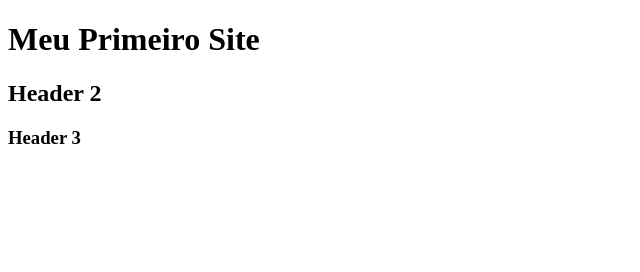
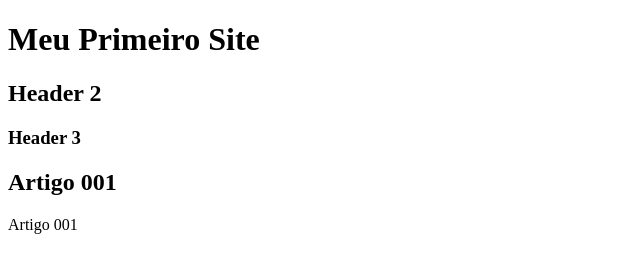
Before and after one commit to agathagio/git-github, a plain HTML site: page website/index.html in a window 1280 px wide. Shown: the whole page, without its empty margins (0-640 px from the left). Drawn offline with Linux system fonts and the light colour scheme.

Commit message:
edit index

```diff
--- a/website/index.html
+++ b/website/index.html
@@ -10,5 +10,11 @@
 <h2>Header 2</h2>
 <h3>Header 3</h3>
 
+<article><h2>Artigo 001</h2>
+    <p>Artigo 001</p>
+</article>
+
+
+
 </body>
 </html>
```
